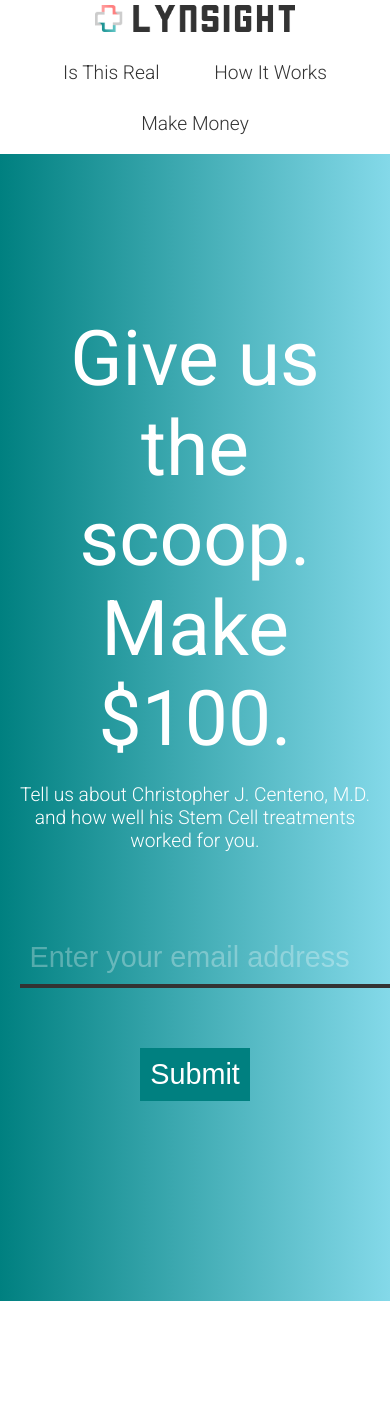
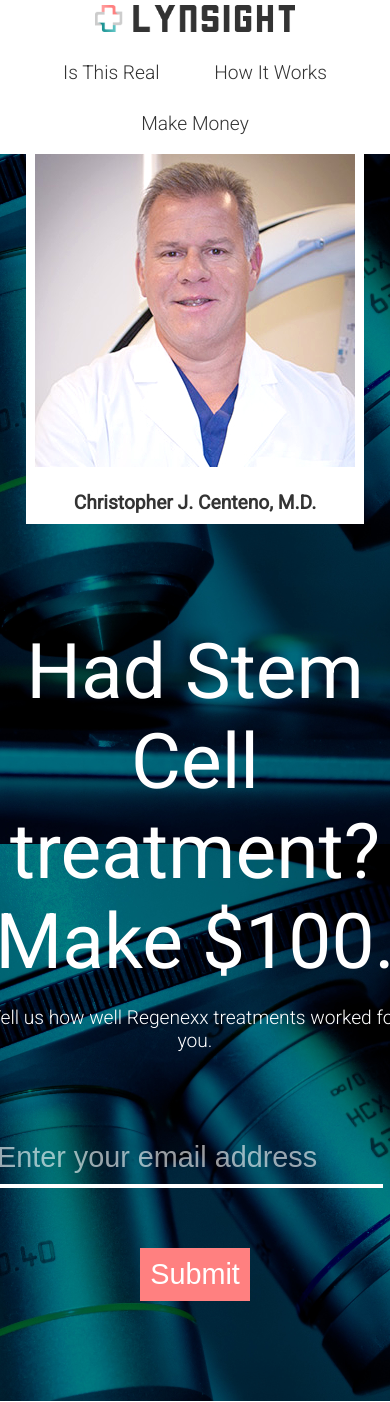
Before and after one commit to Lynsight/github-demo, a PHP site: page /index.html in a window 390 px wide; the page is wider, and only the part inside the window is pictured. Shown: the top 1402 px of that part. Run offline with PHP 8.4, Linux system fonts and the light colour scheme.

Commit message:
Second Edit
New Pictures and fixed media query

```diff
--- a/Lynsight/index.html
+++ b/Lynsight/index.html
@@ -21,13 +21,19 @@
 <section id="top">
 
 <div id="cover">
-<h1>Give us the scoop. Make $100.</h1>
-<p>Tell us about Christopher J. Centeno, M.D. and how well his Stem Cell treatments worked for you.</p>
+  <div>
+  <h1>Had Stem Cell treatment?</br>Make $100.</h1>
+  <p>Tell us how well Regenexx treatments worked for you.</p>
 
-<form id="form"  action="email.php">
-  <input name="email" id="email" type="email" class="marginTop" placeholder="Enter your email address" required/>
-    <input id="submit" type="submit" value="Submit"></input>
-</form>
+  <form id="form"  action="email.php">
+    <input name="email" id="email" type="email" class="marginTop" placeholder="Enter your email address" required/>
+      <input id="submit" type="submit" value="Submit"></input>
+  </form>
+  </div>
+  <div class="card">
+    <img src="ChrisCenteno.jpg" alt="">
+    <figcaption>Christopher J. Centeno, M.D.</figcaption>
+  </div>
 </div>
 </section>
 
@@ -35,7 +41,7 @@
 <section id="video">
 
 <main>
-  <div class="content">
+  <div class="content" id="rowReverse">
     <div>
       <h2>Sounds good, but does it work?</h2>
       <p>
@@ -45,8 +51,7 @@
          Prove that you've been seen by <b>Christopher J. Centeno, M.D.</b>, have received stem cell treatment, and allow us to ask a few questions. We will pay you for participating in this collection of data. Complete the form above, do our interview, and make an easy $100.
       </p>
     </div>
-    <div style="width:3.1em;"></div>
-    <div id="vidDiv">
+    <div>
       <iframe width="560" height="315" src="https://www.youtube.com/embed/mlqRIhG7N38?rel=0&amp;showinfo=0" frameborder="0" allow="autoplay; encrypted-media" allowfullscreen></iframe>
     </div>
   </div>
--- a/Lynsight/styles.css
+++ b/Lynsight/styles.css
@@ -16,8 +16,11 @@ a:hover, a:active {
 
 body{
   color: #fff;
-  background: rgb(0,128,128);
-  background: linear-gradient(90deg, rgba(0,128,128,1) 0%, rgba(132,217,233,1) 100%);
+  background-image: url('cover.jpg');
+  background-repeat: no-repeat;
+  background-position: center center;
+  background-attachment: fixed;
+  background-size: cover;
   font-family: 'Roboto', sans-serif;
   font-size: 1.2em;
   font-weight: 300;
@@ -31,6 +34,7 @@ h1{
   margin-bottom: 5px;
 }
 
+.boldType{font-size: 1.3em; font-weight: 700;}
 .navPadding{padding: 5px;}
 
 
@@ -53,9 +57,27 @@ h1{
   height: auto;
 }
 
+.card{margin: 2em;}
+.card img{
+  border: .5em solid #fff;
+  border-bottom: 1em solid #fff;
+  margin-bottom: -10px;
+}
+.card figcaption{
+  background-color: #fff;
+  color: #333;
+  padding: 10px;
+  font-weight: 700;
+}
+
 #cover{
-  min-height: 600px;
-  padding: 250px 0 200px 0;
+  min-height: 1000px;
+  width: 80%;
+  margin: auto;
+  text-align: left;
+  display: flex;
+  justify-content: space-around;
+  align-items: center;
 }
 
 input {
@@ -69,23 +91,23 @@ input {
 
 input::placeholder { /* Chrome, Firefox, Opera, Safari 10.1+ */
     color: #fff;
-    opacity: 0.3;
+    opacity: 0.6;
   }
 
 input[type=email] {
   border-top: 0px;
   border-right: 0px;
-  border-bottom: 4px solid #333;
+  border-bottom: 4px solid #fff;
   border-left: 0px;
   margin-right: 20px;
 }
 
 input[type=submit] {
-  background-color: #008080;
+  background-color: #ff8080;
 }
 
 input[type=submit]:hover{
-  color: #333;
+  background-color: #ff9d9dff;
 }
 
 main{
@@ -104,6 +126,10 @@ main{
   margin: auto;
 }
 
+#rowReverse{flex-direction: row-reverse;}
+
+iframe {margin-right: 5em;}
+
 .mainGrey{
   background-color: #333;
   color: #fff;
@@ -111,7 +137,6 @@ main{
 
 .box{
   width: 300px;
-  min-height: 450px;
 }
 
 .boxDiv{
@@ -119,7 +144,7 @@ main{
 }
 .boxImg{
   width:auto;
-  height:300px;
+  height:250px;
   padding-top: 30px;
 }
 
@@ -136,6 +161,12 @@ main{
   #cover{
     width: 90%;
     margin: auto;
+    padding-top: 100px;
+    padding-bottom: 100px;
+    text-align: center;
+    flex-direction: column-reverse;
+    justify-content: center;
+    align-items: center;
   }
 
   .content {
@@ -148,10 +179,11 @@ main{
     padding-top: 90px;
   }
 
+iframe {margin: 0px; margin-bottom: -8em;}
+#rowReverse{flex-direction: column-reverse;}
+
   .mainBox{width: 100%;}
-
-  .box{
-    width: 90%;
-  }
+  .box{width: 90%;}
+  .boxImg{display: none;}
 
 }
```
Also changed, not shown: Lynsight/ChrisCenteno.jpg (added), Lynsight/cover.jpg (added).
